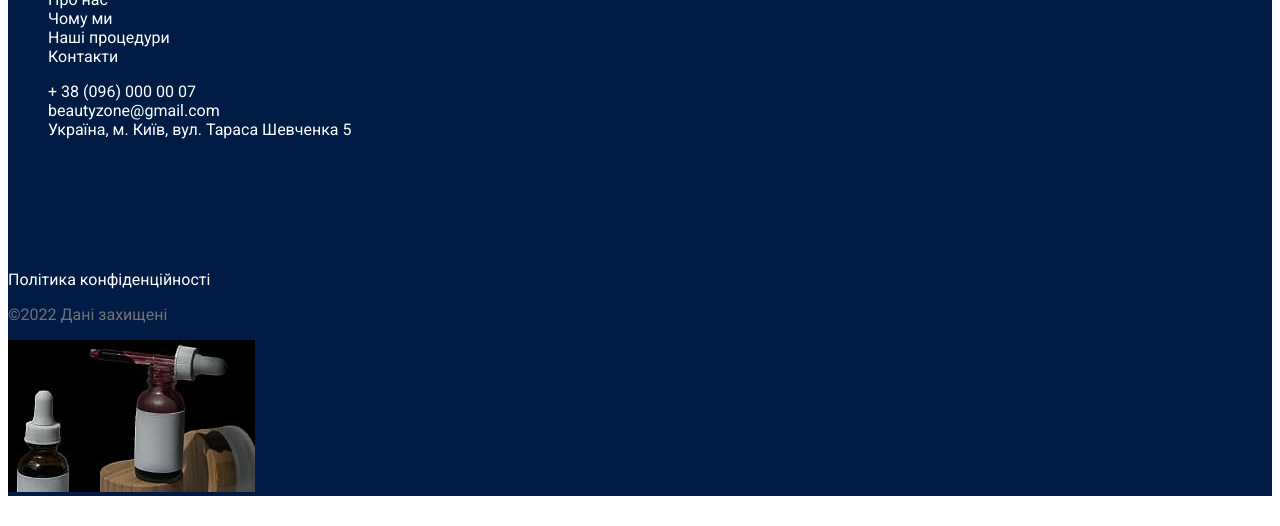
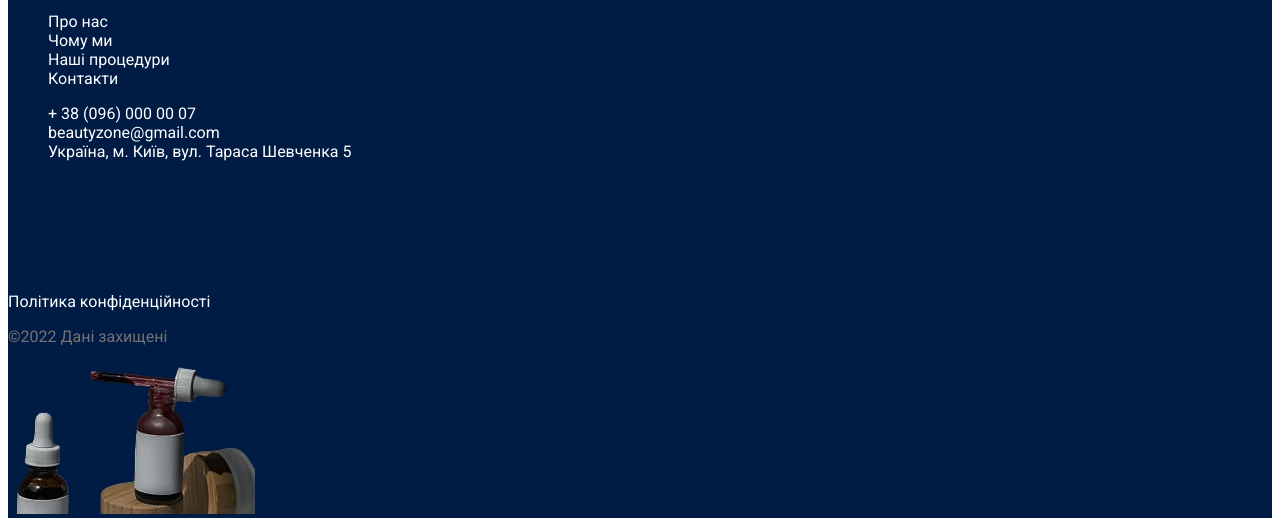
Before and after one commit to Taks1st337/genius-homework-1, a plain HTML site: page index.html in a window 1280 px wide. Shown: the part 4390-4916 px from the top of the page. Before the commit the page ends 4894 px from the top, so only its background shows below. Drawn offline with Linux system fonts and the light colour scheme.

Commit message:
Коррекционная работа (JPG -> PNG, добавление  <br> в logo)

```diff
--- a/index.html
+++ b/index.html
@@ -1,4 +1,4 @@
-<!DOCTYPE html>
+<!doctype html>
 <html lang="uk">
   <head>
     <meta charset="UTF-8" />
@@ -17,7 +17,7 @@
   <body class="body">
     <header>
       <div>
-        <a href="./" class="logotype"> beauty zone </a>
+        <a href="./" class="logotype"> beauty <br />zone </a>
         <ul>
           <li>
             <a class="header-menu" href="#information-section">Про нас</a>
@@ -207,7 +207,7 @@
       <a class="footer-link" href="">Політика конфіденційності</a>
       <p class="text-data-protected">&#169;2022 Дані захищені</p>
       <img
-        src="./images/pexels-photo-8101532-PhotoRoom1.jpg"
+        src="./images/pexels-photo-8101532-PhotoRoom1-removebg-preview.png"
         alt="Баночки з піпетками"
       />
     </footer>
```
Also changed, not shown: images/pexels-photo-8101532-PhotoRoom1-removebg-preview.png (added), images/pexels-photo-8101532-PhotoRoom1.jpg (deleted).
